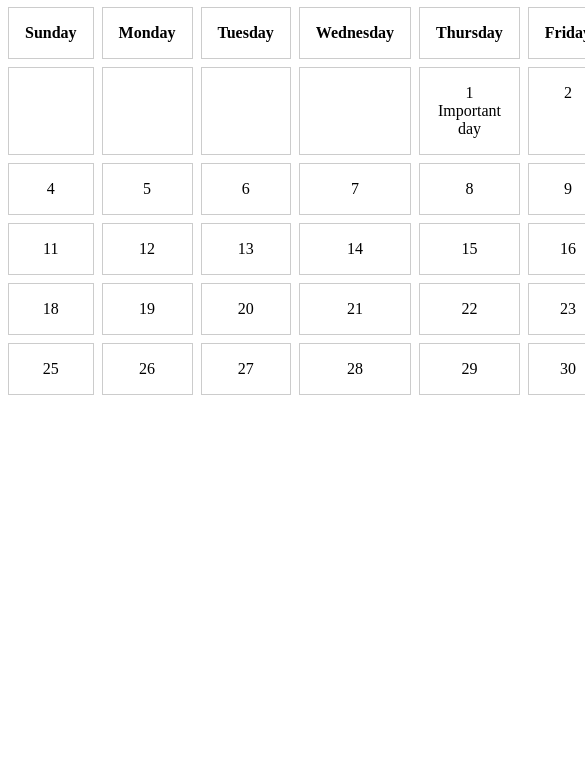
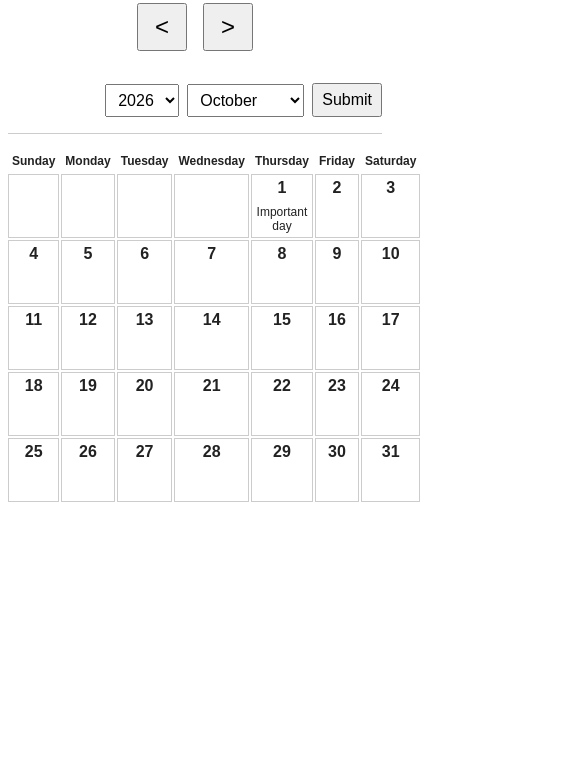
Before and after one commit to Vitalii-code/Project-Days-Calendar, a website with bundled scripts: page index.html in a window 390 px wide. Shown: the part 73-844 px from the top of the page, 585 px wide, since content can reach past the window. Built offline with nearby package versions, Linux system fonts and the light colour scheme.

Commit message:
Build initial calendar UI and month selection

```diff
--- a/css/style.css
+++ b/css/style.css
@@ -1,16 +1,130 @@
+* {
+  box-sizing: border-box;
+}
+
+body {
+  max-width: 960px;
+  margin: 0 auto;
+  padding: 16px;
+  font-family: Arial, sans-serif;
+  color: #222;
+}
+
+header {
+  display: flex;
+  align-items: center;
+  justify-content: end;
+  gap: 16px;
+  margin-bottom: 16px;
+  padding-bottom: 16px;
+  border-bottom: 1px solid #ccc;
+}
+
+h1 {
+  margin: 0;
+  font-size: 1.75rem;
+}
+
+form {
+  display: flex;
+  align-items: center;
+  flex-wrap: wrap;
+  justify-content: flex-end;
+  gap: 8px;
+  /* margin-left: auto; */
+}
+
+label {
+  width: 100%;
+  font-size: 0.9rem;
+}
+
+select,
+input[type="submit"] {
+  padding: 6px 8px;
+  font: inherit;
+}
+
 #calendar {
   display: grid;
   grid-template-columns: repeat(7, 1fr);
+  gap: 4px;
+}
+
+#calendar .day {
+  display: grid;
+  min-height: 90px;
+  align-content: start;
   gap: 8px;
+  border: 1px solid #ccc;
+  padding: 8px;
+  text-align: center;
+}
+
+#calendar .day:empty {
+  border-color: transparent;
+}
+
+.day-number {
+  font-weight: bold;
+}
+
+.day-title {
+  font-size: 0.9rem;
+}
+
+#calendar .day:has(.top-row) {
+  min-height: auto;
+  border: 0;
+  padding: 4px;
+}
+
+#calendar .day:has(.top-row) .day-number {
+  display: none;
 }
 
 .top-row {
   font-weight: bold;
 }
 
-#calendar div {
-  display: grid;
-  border: 1px solid #ccc;
-  padding: 16px;
-  text-align: center;
+#calendar-controls {
+  display: flex;
+  justify-content: center;
+  gap: 16px;
+  margin: 16px;
 }
+
+#calendar-controls button {
+  font-size: 1.5rem;
+  padding: 0.5rem 1rem;
+  min-width: 3rem;
+  min-height: 3rem;
+}
+
+@media (max-width: 600px) {
+  body {
+    padding: 12px 8px;
+  }
+
+  header {
+    align-items: stretch;
+    flex-direction: column;
+  }
+
+  form {
+    width: 100%;
+  }
+
+  #calendar {
+    gap: 2px;
+  }
+
+  #calendar .day {
+    min-height: 64px;
+    padding: 4px;
+  }
+
+  .day-title {
+    font-size: 0.75rem;
+  }
+}
--- a/index.html
+++ b/index.html
@@ -5,7 +5,20 @@
     <script type="module" src="js/script.mjs"></script>
   </head>
   <body>
-    <h1 id="month-heading"></h1>
+    <header>
+      <h1 id="month-heading"></h1>
+      <div id="calendar-controls">
+        <button title="One month back" id="back-button"><</button>
+        <button title="One month forward" id="forward-button">></button>
+      </div>
+
+      <form id="year-month-submit">
+        <select id="year-select"></select>
+        <select id="month-select"></select>
+        <input type="submit" value="Submit" />
+      </form>
+    </header>
+
     <div id="calendar"></div>
 
     <template id="day-template">
--- a/js/data.mjs
+++ b/js/data.mjs
@@ -13,8 +13,8 @@ export function eventAsDate(obj, year) {
   const targetWeekday = daysOfWeek.indexOf(obj.dayName);
   const occurrenceNumber = occurrences.indexOf(obj.occurrence);
 
-  // weekday of the 1st of the month (0 = Sunday, matching getDay())
-  const firstWeekday = new Date(year, monthIndex, 1).getDay();
+  // weekday of the 1st of the month (0 = Monday, matching daysOfWeek)
+  const firstWeekday = (new Date(year, monthIndex, 1).getDay() + 6) % 7;
 
   // days from the 1st to the first matching weekday
   const firstMatch = 1 + ((targetWeekday - firstWeekday + 7) % 7);
--- a/js/script.mjs
+++ b/js/script.mjs
@@ -3,10 +3,18 @@ import {
   getCurrentMonthAndYear,
   getDaysInMonth,
   getFirstDayOffset,
+  monthNames,
 } from "./common.mjs";
 import { eventAsDate, getEvents } from "./data.mjs";
 
 function buildCalendar(year, month) {
+  // set up
+  currentMonth = month;
+  currentYear = year;
+
+  populateMonthSelect(monthSelect, month);
+  populateYearSelect(yearSelect, year);
+
   const dayTemplate = document.querySelector("#day-template");
   const calendar = document.querySelector("#calendar");
   const monthHeading = document.querySelector("#month-heading");
@@ -37,9 +45,7 @@ function buildCalendar(year, month) {
     }
   }
 
-  let mockObj = getEvents()[0];
-
-  console.log(eventAsDate(mockObj, year));
+  let mockObj = getEvents();
 
   const numberOfDays = getDaysInMonth(year, month);
   // add days of the month
@@ -55,6 +61,44 @@ function buildCalendar(year, month) {
   }
 }
 
+function populateMonthSelect() {
+  monthSelect.replaceChildren();
+
+  let i = 0;
+  for (const monthName of monthNames) {
+    const option = document.createElement("option");
+    option.textContent = monthName;
+    option.value = monthNames.indexOf(monthName);
+
+    monthSelect.appendChild(option);
+
+    i++;
+  }
+
+  monthSelect.value = currentMonth;
+}
+
+function populateYearSelect() {
+  yearSelect.replaceChildren();
+
+  for (let year = 2026; year >= 2000; year--) {
+    const option = document.createElement("option");
+    option.textContent = year;
+    option.value = year;
+
+    yearSelect.appendChild(option);
+  }
+
+  yearSelect.value = currentYear;
+}
+
+// GLOBALS
+const monthSelect = document.getElementById("month-select");
+const yearSelect = document.getElementById("year-select");
+
+let currentMonth = null;
+let currentYear = null;
+
 function init() {
   // month heading
   const { month, year } = getCurrentMonthAndYear();
@@ -62,4 +106,29 @@ function init() {
   buildCalendar(year, month);
 }
 
+// year and month select element
+const form = document.getElementById("year-month-submit");
+form.addEventListener("submit", (event) => {
+  event.preventDefault();
+
+  const year = document.getElementById("year-select").value;
+  const month = document.getElementById("month-select").value;
+
+  buildCalendar(year, month);
+});
+
+const backButton = document.getElementById("back-button");
+backButton.addEventListener("click", () => {
+  const newMonth = currentMonth - 1;
+
+  buildCalendar(currentYear, newMonth);
+});
+
+const forwardButton = document.getElementById("forward-button");
+forwardButton.addEventListener("click", () => {
+  const newMonth = currentMonth + 1;
+
+  buildCalendar(currentYear, newMonth);
+});
+
 init();
```
Also changed, not shown: PLAN.md (+25 -20 lines).
